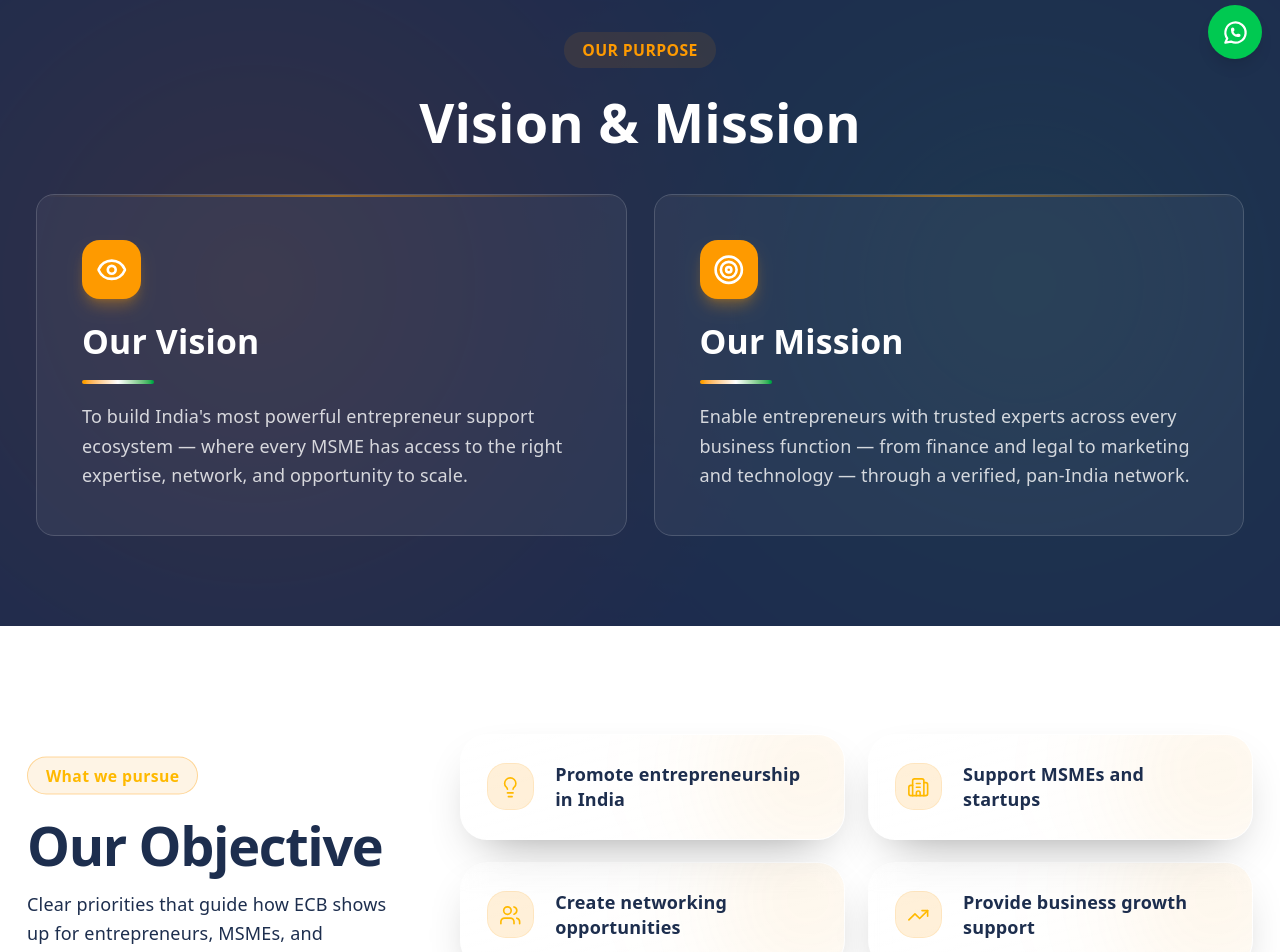
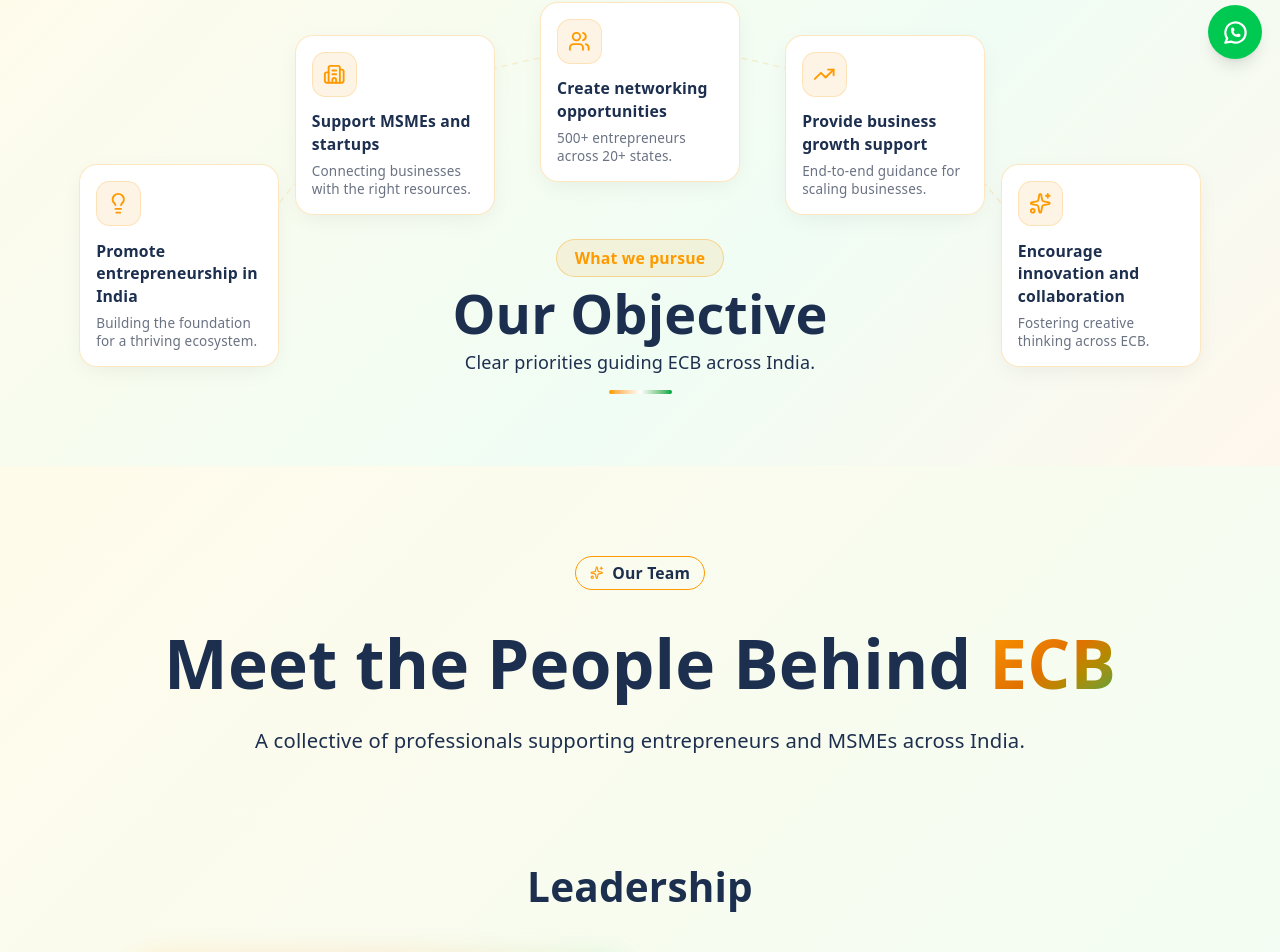
Before and after one commit to shankar-1403/ecb, a React (Vite) app: page /about in a window 1280 px wide. Shown: the part 714-1666 px from the top of the page. Built offline with nearby package versions, Linux system fonts and the light colour scheme.

Commit message:
objective grid and footer changed

```diff
--- a/src/pages/About.jsx
+++ b/src/pages/About.jsx
@@ -39,16 +39,6 @@
   show: { opacity: 1, y: 0, transition: { duration: 0.6, ease: [0.25, 0.46, 0.45, 0.94] } },
 };
 
-function ObjectivesGrid({ children, className }) {
-  const ref = useRef(null);
-  const inView = useInView(ref, { once: true, margin: "-48px" });
-  return (
-    <motion.div ref={ref} className={className} initial="hidden" animate={inView ? "show" : "hidden"} variants={objectiveStagger}>
-      {children}
-    </motion.div>
-  );
-}
-
 const values = [
   { icon: Users, title: "Collaboration first", desc: "We believe stronger businesses are built when founders learn from each other and lift the ecosystem together." },
   { icon: Lightbulb, title: "Practical knowledge", desc: "Sessions and resources focus on what you can apply this week—not abstract theory disconnected from MSME reality." },
@@ -89,69 +79,159 @@
         </div>
       </section>
 
-      <section className="relative overflow-hidden bg-[#1D2B4E]">
-        <div className="absolute inset-0 opacity-10" style={{ backgroundImage: "radial-gradient(circle at 20% 50%, hsl(24, 90%, 50%) 0%, transparent 50%), radial-gradient(circle at 80% 50%, hsl(145, 60%, 40%) 0%, transparent 50%)" }} />
-        <div className="relative mx-auto max-w-7xl px-4 sm:px-6 lg:px-8 py-14 sm:py-18 md:py-20">
-          <div className="mb-10 text-center">
-            <span className="inline-block px-4 py-1.5 rounded-full bg-amber-500/10 text-amber-500 text-sm font-semibold mb-4 tracking-wide">OUR PURPOSE</span>
-            <h3 className="text-3xl md:text-4xl lg:text-5xl font-display font-bold text-white mt-2">Vision & Mission</h3>
+      <section
+        className="relative overflow-hidden py-10 sm:py-14 md:py-16"
+        style={{
+          background:
+            "linear-gradient(135deg, #fffbeb 0%, #f0fdf4 60%, #fff7ed 100%)",
+        }}
+      >
+        <div className="absolute top-0 left-0 right-0 h-[2px] bg-gradient-to-r from-transparent via-amber-500/40 to-transparent" />
+
+        <div className="relative mx-auto w-full max-w-6xl px-4 sm:px-5 md:px-6">
+
+
+          <div className="lg:hidden">
+            <div className="text-center mb-8">
+              <span className="inline-flex rounded-full border border-amber-500/35 bg-amber-500/10 px-4 py-1.5 text-sm font-semibold text-amber-500">
+                What we pursue
+              </span>
+              <h3 className="mt-4 text-3xl font-bold text-[#1D2F4F]">
+                Our Objective
+              </h3>
+              <p className="mt-3 text-sm text-muted-foreground">
+                Clear priorities guiding ECB across India.
+              </p>
+              <div className="w-16 h-1 bg-gradient-to-r from-amber-500 via-white to-green-600 rounded-full mt-3 mx-auto" />
             </div>
-          <div className="grid md:grid-cols-2 gap-6">
+
+            <div className="grid grid-cols-1 sm:grid-cols-2 gap-4">
               {[
-              { icon: Eye, title: "Our Vision", text: "To build India's most powerful entrepreneur support ecosystem — where every MSME has access to the right expertise, network, and opportunity to scale." },
-              { icon: Target, title: "Our Mission", text: "Enable entrepreneurs with trusted experts across every business function — from finance and legal to marketing and technology — through a verified, pan-India network." },
-            ].map(({ icon: Icon, title, text }) => (
-              <motion.div key={title} initial="hidden" whileInView="show" viewport={{ once: true, margin: "-60px" }} variants={fadeUp} className="relative group border border-white/20 overflow-hidden rounded-2xl hover:border-amber-500/40 transition-colors duration-300">
-                <div className="absolute inset-0 bg-white/5 group-hover:bg-white/8 transition-colors duration-300" />
-                <div className="absolute top-0 left-0 right-0 h-[2px] bg-gradient-to-r from-transparent via-amber-500/50 to-transparent" />
-                <div className="relative p-7 sm:p-8 md:p-10 h-full">
-                  <div className="w-fit rounded-2xl bg-amber-500 flex items-center justify-center mb-5 shadow-lg shadow-amber-500/30 p-3">
-                    <Icon className="w-7 h-7 text-white" />
+                { icon: Lightbulb, title: "Promote entrepreneurship in India", detail: "Building the foundation for a thriving ecosystem." },
+                { icon: Building2, title: "Support MSMEs and startups", detail: "Connecting businesses with the right resources." },
+                { icon: Users, title: "Create networking opportunities", detail: "500+ entrepreneurs across 20+ states." },
+                { icon: TrendingUp, title: "Provide business growth support", detail: "End-to-end guidance for scaling businesses." },
+                { icon: Sparkles, title: "Encourage innovation and collaboration", detail: "Fostering creative thinking across ECB." },
+              ].map(({ icon: Icon, title, detail }) => (
+                <div
+                  key={title}
+                  className="group rounded-2xl p-5 border border-amber-200/50 bg-white/90 hover:border-amber-400/60 hover:shadow-[0_12px_32px_-8px_rgba(245,158,11,0.2)] transition-all duration-300"
+                >
+                  <div className="w-11 h-11 rounded-xl bg-amber-500/10 border border-amber-500/20 flex items-center justify-center mb-3 group-hover:bg-amber-500 group-hover:border-amber-500 transition-all duration-300">
+                    <Icon className="w-5 h-5 text-amber-500 group-hover:text-white transition-colors duration-300" />
                   </div>
-                  <h4 className="text-2xl md:text-3xl font-display font-bold text-white">{title}</h4>
-                  <div className="w-16 h-1 bg-gradient-to-r from-amber-500 via-white to-green-600 rounded-full mt-4 mb-4" />
-                  <p className="text-white/80 leading-relaxed text-sm md:text-base">{text}</p>
+
+                  <h4 className="text-sm font-semibold text-[#1D2F4F] group-hover:text-amber-600 transition-colors">
+                    {title}
+                  </h4>
+
+                  <p className="text-xs text-muted-foreground mt-1">
+                    {detail}
+                  </p>
                 </div>
-              </motion.div>
               ))}
             </div>
           </div>
-      </section>
 
-      <section className="relative overflow-hidden bg-white py-16 sm:py-20 md:py-24">
-        <div className="relative mx-auto max-w-7xl px-4 sm:px-5 md:px-6">
-          <div className="grid items-start gap-12 lg:grid-cols-12 lg:gap-16">
-            <motion.div className="lg:col-span-5 xl:col-span-4" initial={{ opacity: 0, y: 28 }} whileInView={{ opacity: 1, y: 0 }} viewport={{ once: true, margin: "-60px" }} transition={{ duration: 0.55, ease: [0.25, 0.46, 0.45, 0.94] }}>
-              <div className="lg:sticky lg:top-28">
-                <span className="inline-flex rounded-full border border-amber-500/35 bg-amber-500/10 px-4 py-1.5 text-sm font-semibold tracking-wide text-amber-400">What we pursue</span>
-                <h3 className="mt-5 text-3xl font-bold tracking-tight sm:text-4xl md:text-5xl">Our Objective</h3>
-                <p className="mt-4 max-w-md text-sm leading-relaxed sm:text-base">Clear priorities that guide how ECB shows up for entrepreneurs, MSMEs, and startups across India.</p>
-                <div className="w-16 h-1 bg-gradient-to-r from-amber-500 via-white to-green-600 rounded-full mt-4 mb-5" />
+
+          <div className="hidden lg:block">
+            <style>{`
+        @keyframes float0 { 0%,100%{transform:translateY(0px)} 50%{transform:translateY(-6px)} }
+        @keyframes float1 { 0%,100%{transform:translateY(0px)} 50%{transform:translateY(-8px)} }
+        @keyframes float2 { 0%,100%{transform:translateY(0px)} 50%{transform:translateY(-7px)} }
+        @keyframes float3 { 0%,100%{transform:translateY(0px)} 50%{transform:translateY(-6px)} }
+        @keyframes float4 { 0%,100%{transform:translateY(0px)} 50%{transform:translateY(-8px)} }
+
+        .f0{animation:float0 5s ease-in-out infinite;}
+        .f1{animation:float1 6s ease-in-out infinite;}
+        .f2{animation:float2 5.5s ease-in-out infinite;}
+        .f3{animation:float3 6.5s ease-in-out infinite;}
+        .f4{animation:float4 6s ease-in-out infinite;}
+
+        .ocard{
+          position:absolute;
+          width:200px;
+          background:rgba(255,255,255,0.95);
+          border:1px solid rgba(245,158,11,0.25);
+          border-radius:18px;
+          padding:16px;
+          backdrop-filter:blur(10px);
+          transition:all 0.3s;
+          z-index:5;
+          box-shadow:0 6px 24px -6px rgba(0,0,0,0.08);
+        }
+
+        .ocard:hover{
+          background:#1D2F4F;
+          border-color:rgba(245,158,11,0.7);
+          box-shadow:0 20px 48px -8px rgba(245,158,11,0.4);
+          transform:scale(1.06) !important;
+          z-index:20;
+        }
+
+        .ocard:hover .ci{background:rgba(245,158,11,0.25);}
+        .ocard:hover .ct{color:white;}
+        .ocard:hover .cd{color:rgba(255,255,255,0.65);}
+      `}</style>
+
+            <div className="relative w-full" style={{ height: "380px" }}>
+              <svg className="absolute inset-0 w-full h-full pointer-events-none" viewBox="0 0 1000 380">
+                <path d="M 80 350 A 400 300 0 0 1 920 350" fill="none" stroke="rgba(245,158,11,0.15)" strokeWidth="1.5" strokeDasharray="6,5" />
+              </svg>
+
+              <div className="absolute bottom-0 left-1/2 -translate-x-1/2 text-center w-96 z-10">
+                <span className="inline-flex rounded-full border border-amber-500/35 bg-amber-500/10 px-4 py-1.5 text-sm font-semibold text-amber-500 mb-2">
+                  What we pursue
+                </span>
+                <h3 className="text-5xl font-bold text-[#1D2F4F]">Our Objective</h3>
+                <p className="mt-2 text-base text-muted-foreground">
+                  Clear priorities guiding ECB across India.
+                </p>
+                <div className="w-14 h-1 bg-gradient-to-r from-amber-500 via-white to-green-600 rounded-full mt-3 mx-auto" />
               </div>
-            </motion.div>
-            <ObjectivesGrid className="grid gap-4 sm:grid-cols-2 sm:gap-5 lg:col-span-7 xl:col-span-8">
-              {objectives.map((obj, index) => {
-                const Icon = obj.icon;
-                const wide = index === objectives.length - 1;
+
+              {[
+                { angle: 200, floatClass: "f0", icon: Lightbulb, title: "Promote entrepreneurship in India", detail: "Building the foundation for a thriving ecosystem." },
+                { angle: 240, floatClass: "f1", icon: Building2, title: "Support MSMEs and startups", detail: "Connecting businesses with the right resources." },
+                { angle: 270, floatClass: "f2", icon: Users, title: "Create networking opportunities", detail: "500+ entrepreneurs across 20+ states." },
+                { angle: 300, floatClass: "f3", icon: TrendingUp, title: "Provide business growth support", detail: "End-to-end guidance for scaling businesses." },
+                { angle: 340, floatClass: "f4", icon: Sparkles, title: "Encourage innovation and collaboration", detail: "Fostering creative thinking across ECB." },
+              ].map(({ angle, floatClass, icon: Icon, title, detail }) => {
+                const rad = (angle * Math.PI) / 180;
+                const cx = 50;
+                const cy = 84;
+                const rx = 40;
+                const ry = 65;
+
+                const x = cx + rx * Math.cos(rad);
+                const y = cy + ry * Math.sin(rad);
+
                 return (
-                  <motion.article key={obj.text} variants={objectiveFade} className={cn("group relative overflow-hidden rounded-2xl border border-white/10 bg-gradient-to-br from-white/[0.09] to-white/[0.02] p-5 shadow-[0_20px_50px_-24px_rgba(0,0,0,0.45)] backdrop-blur-md transition duration-500 sm:rounded-3xl sm:p-6 hover:border-amber-400/35 hover:from-white/12 hover:shadow-[0_24px_60px_-20px_rgba(245,158,11,0.12)]", wide && "sm:col-span-2")}>
-                    <div className="pointer-events-none absolute -right-12 -top-12 h-40 w-40 rounded-full bg-amber-500/10 blur-3xl transition-opacity duration-500 group-hover:opacity-100" aria-hidden />
-                    <div className="relative flex items-center gap-4 sm:gap-5">
-                      <div className="flex shrink-0 items-center gap-3 sm:flex-col sm:items-start sm:gap-3">
-                        <div className="flex h-14 w-14 md:h-10 md:w-10 items-center justify-center rounded-2xl bg-amber-500/15 text-amber-400 ring-1 ring-amber-500/25">
-                          <Icon className="h-4 w-4 md:h-5 md:w-5" strokeWidth={1.75} />
+                  <div
+                    key={title}
+                    className={`ocard ${floatClass}`}
+                    style={{
+                      left: `calc(${x}% - 100px)`,
+                      top: `calc(${y}% - 85px)`,
+                    }}
+                  >
+                    <div className="ci w-10 h-10 rounded-xl bg-amber-500/10 border border-amber-500/20 flex items-center justify-center mb-3">
+                      <Icon className="w-5 h-5 text-amber-500" />
+                    </div>
+
+                    <p className="ct text-sm font-semibold text-[#1D2F4F] mb-1.5">
+                      {title}
+                    </p>
+
+                    <p className="cd text-xs text-gray-500">
+                      {detail}
+                    </p>
+                  </div>
+                );
+              })}
             </div>
           </div>
-                      <div>
-                        <h4 className="md:text-base font-semibold leading-snug sm:text-xl">{obj.text}</h4>
-                      </div>
-                    </div>
-                    <div className="pointer-events-none absolute bottom-0 left-0 right-0 h-px bg-gradient-to-r from-transparent via-amber-500/40 to-transparent opacity-0 transition-opacity duration-500 group-hover:opacity-100" aria-hidden />
-                  </motion.article>
-                );
-              })}
-            </ObjectivesGrid>
-          </div>
+
         </div>
       </section>
 
@@ -194,7 +274,7 @@
 
         <section className="py-16 sm:py-20 md:py-24">
           <div className="mx-auto max-w-7xl px-4 sm:px-5 md:px-6 text-center">
-            <h2 className="text-3xl md:text-4xl font-bold text-[#1D2F4F]">Management Team</h2>
+            <h2 className="text-3xl md:text-4xl font-bold text-[#1D2F4F]">Management and Board Members</h2>
             <div className="mt-12 grid gap-8 sm:grid-cols-2 md:grid-cols-3 lg:grid-cols-4">
               {team.map((member, index) => (
                 <motion.div key={member.name} initial={{ opacity: 0, y: 10 }} whileInView={{ opacity: 1, y: 0 }} transition={{ duration: 0.35, ease: "easeOut" }} viewport={{ once: true }} className="group relative rounded-2xl bg-white/70 border border-amber-200/40 shadow-md overflow-hidden transition hover:shadow-2xl hover:-translate-y-2">
```
Also changed, not shown: src/components/Footer.jsx (+4 -6 lines), src/pages/Home.jsx (+14 -14 lines). Lines whose indentation alone changed are shown as unchanged.
